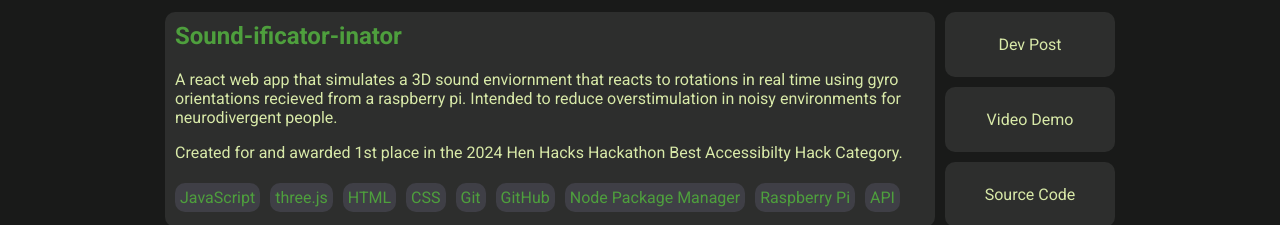
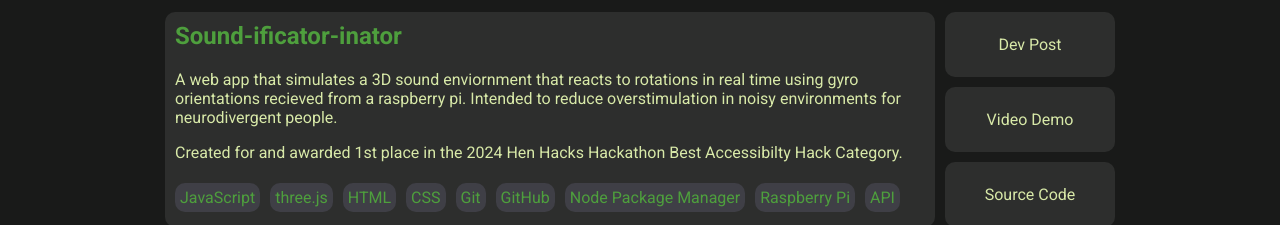
Before and after one commit to ydnamjs/personal-website, a React (Create React App) app: page / in a window 1280 px wide. Both pictures are taken after a click on the button "Portfolio". Shown: the part 336-561 px from the top of the page. Built offline with nearby package versions, Linux system fonts and the light colour scheme.

Commit message:
Fixed typos

```diff
--- a/src/pages/portfolio/GamesPortfolio.tsx
+++ b/src/pages/portfolio/GamesPortfolio.tsx
@@ -9,7 +9,7 @@ export function GamesPortfolio() {
 				description={
 					<p>
 						A puzzle game designed to teach fundamental algorithms and looping to
-						elementary and middle schoolers.
+						elementary and middle school students.
 					</p>
 				}
 				techUsed={["TypeScript", "Phazer 3", "Node Package Manager", "Git", "GitHub"]}
--- a/src/pages/portfolio/MachineLearningPortfolio.tsx
+++ b/src/pages/portfolio/MachineLearningPortfolio.tsx
@@ -10,8 +10,7 @@ export function MachineLearningPortfolio() {
 					<>
 						<p>
 							Computer Vision model for segmententing and classifying polyhedral dice
-							for use to automatically sum the total for use in table top roleplaying
-							games.
+							for to create a dice tower which sums up all dice rolled at the bottom.
 						</p>
 						<p>Work In Progress!</p>
 					</>
@@ -32,7 +31,7 @@ export function MachineLearningPortfolio() {
 				description={
 					<p>
 						Python implementation of the random forest classification algorithm. Created
-						to better understand the project
+						to better understand the algorithm.
 					</p>
 				}
 				techUsed={["Python", "Git", "GitHub"]}
--- a/src/pages/portfolio/WebDevPortfolio.tsx
+++ b/src/pages/portfolio/WebDevPortfolio.tsx
@@ -44,9 +44,9 @@ export function WebDevPortfolio() {
 				description={
 					<>
 						<p>
-							A react web app that simulates a 3D sound enviornment that reacts to
-							rotations in real time using gyro orientations recieved from a raspberry
-							pi. Intended to reduce overstimulation in noisy environments for
+							A web app that simulates a 3D sound enviornment that reacts to rotations
+							in real time using gyro orientations recieved from a raspberry pi.
+							Intended to reduce overstimulation in noisy environments for
 							neurodivergent people.
 						</p>
 						<p>
```
